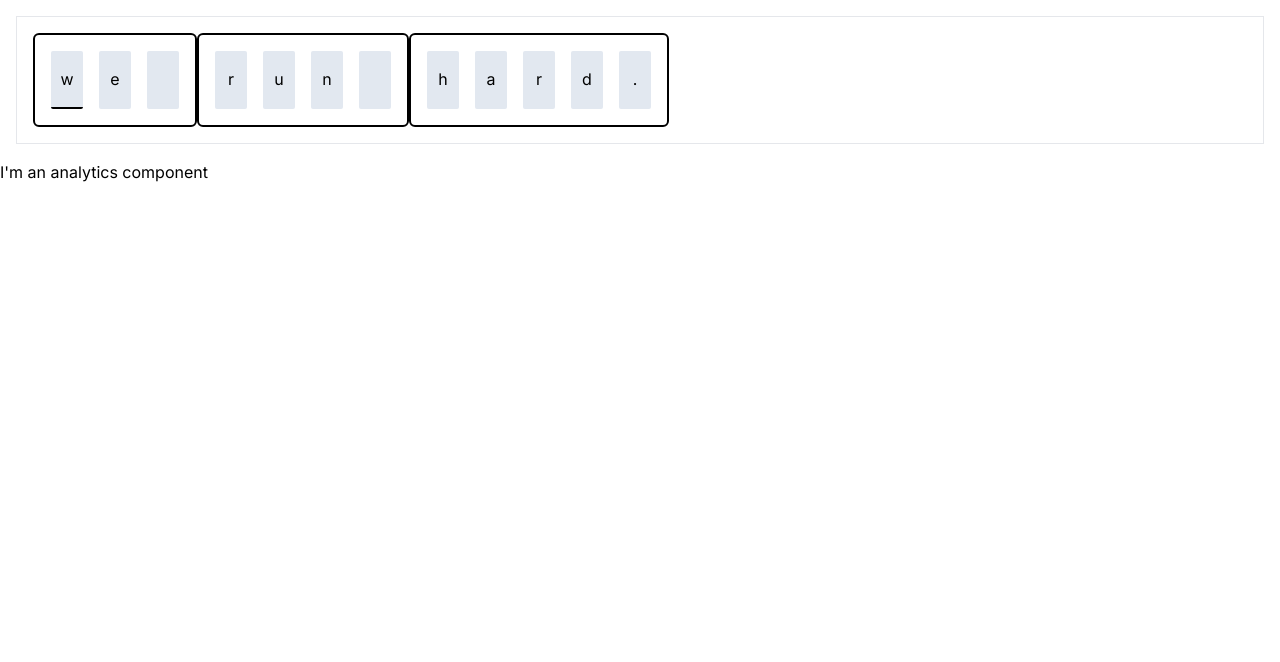
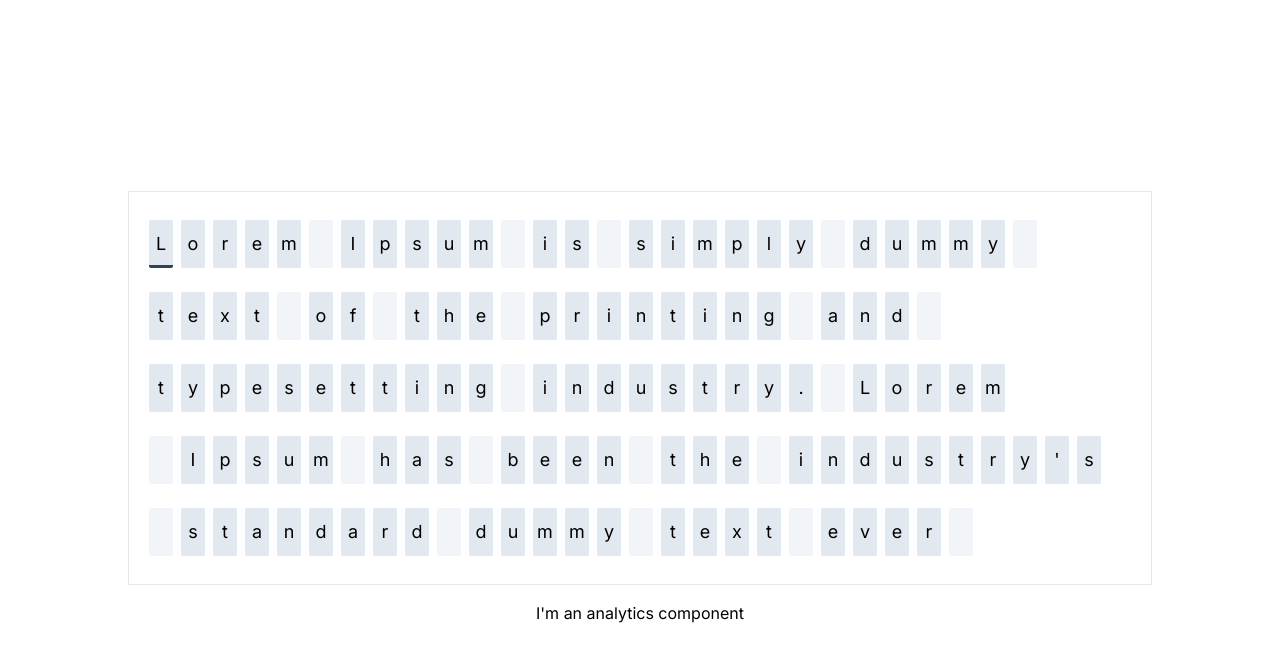
Before and after one commit to maximforever/letterfinder-next, a Next.js app: page / in a window 1280 px wide. Shown: the top 662 px of the page. Built offline with nearby package versions, Linux system fonts and the light colour scheme.

Commit message:
mvp of typing and design

```diff
--- a/src/app/page.tsx
+++ b/src/app/page.tsx
@@ -4,9 +4,12 @@ import { Frame } from "@/components/Frame";
 import { Analytics } from "@/components/Analytics";
 
 export default function Home() {
+  const text =
+    "Lorem Ipsum is simply dummy text of the printing and typesetting industry. Lorem Ipsum has been the industry's standard dummy text ever since the 1500s";
+
   return (
-    <main>
-      <Frame text={"we run hard."} />
+    <main className="h-screen flex flex-col justify-center items-center">
+      <Frame text={text} />
       <Analytics />
     </main>
   );
--- a/src/components/Character.tsx
+++ b/src/components/Character.tsx
@@ -1,26 +1,45 @@
 "use client";
+import { CharStates, CharStats } from "@/types";
 
 type CharProps = {
-  char: string;
-  index: number;
+  char: CharStats;
   currentCharacterIndex: number;
 };
 
-export const Character = ({
-  char,
-  index,
-  currentCharacterIndex,
-}: CharProps) => {
+export const Character = ({ char, currentCharacterIndex }: CharProps) => {
+  const renderCurrentCharacterIndicator = () => {
+    if (char.index === currentCharacterIndex) {
+      return (
+        <div className="w-full bg-slate-700 absolute bottom-0 h-[3px] rounded-b-sm"></div>
+      );
+    }
+  };
+
   const currentCharStyling = () => {
-    const isCurrentChar = index === currentCharacterIndex;
-    return isCurrentChar ? "border-b-2 border-black " : "";
+    const isCurrentChar = char.index === currentCharacterIndex;
+    const isSpace = !char.character.trim().length;
+
+    if (char.deleted || isCurrentChar) {
+      return isSpace ? "bg-slate-100" : "bg-slate-200";
+    } else if (char.state === "incorrect") {
+      return "bg-red-200";
+    } else if (char.state === "correct") {
+      return "bg-green-200";
+    } else if (char.state === "corrected") {
+      return "bg-yellow-200";
+    } else if (isSpace) {
+      return "bg-slate-100";
+    } else {
+      return "bg-slate-200";
+    }
   };
 
   return (
     <div
-      className={`w-8 py-4 m-2 rounded-sm bg-slate-200 text-center align-center ${currentCharStyling()}`}
+      className={`w-6 h-9 l:w-8 lg:h-12 m-1 relative text-base xl:text-lg rounded-sm flex justify-center items-center ${currentCharStyling()}`}
     >
-      {char}
+      {char.character}
+      {renderCurrentCharacterIndicator()}
     </div>
   );
 };
--- a/src/components/Frame.tsx
+++ b/src/components/Frame.tsx
@@ -1,6 +1,6 @@
 "use client";
 
-import { useState, useEffect } from "react";
+import { useState, useEffect, useCallback, useRef } from "react";
 import { Word } from "./Word";
 import { CharStats } from "@/types";
 
@@ -10,56 +10,120 @@ const otherKeys = " ";
 const allowedKeys = alphabet + characters + otherKeys;
 
 export const Frame = ({ text }) => {
-  const [currentCharacterIndex, setCurrentCharacterIndex] = useState(0);
-  const [charsInOrder, setCharsInOrder] = useState([]);
+  const [characterIndex, _setCharacterIndex] = useState(0);
+  const [chars, _setChars] = useState<CharStats[]>([]);
 
+  const characterIndexRef = useRef(characterIndex);
+  const charsRef = useRef(chars);
+
+  function setCurrentCharacterIndex(value) {
+    characterIndexRef.current = value; // Updates the ref
+    _setCharacterIndex(value);
+  }
+
+  function setChars(value) {
+    charsRef.current = value; // Updates the ref
+    _setChars(value);
+  }
+
+  // break text up into characters and save them to chars
   useEffect(() => {
-    document.addEventListener("keydown", (e) => handleKeyDown(e.key));
+    const updatedChars: CharStats[] = text.split("").map((character, index) => {
+      return {
+        character,
+        typed: null,
+        index,
+        state: "incomplete",
+        timeToCorrect: null,
+      };
+    });
+
+    setChars(updatedChars);
+  }, [text]);
+
+  //once chars are in state, listen for keydown
+  useEffect(() => {
+    window.addEventListener("keydown", (e) => handleTyping(e.key));
   }, []);
 
-  useEffect(() => {
-    const updatedCharsInOrder: CharStats[] = text
-      .split("")
-      .map((char, index) => {
-        return { char, index, state: "incomplete", timeToCorrect: null };
-      });
-
-    setCharsInOrder(updatedCharsInOrder);
-  }, [text]);
-
-  const isValidKey = (key) => {
-    return allowedKeys.includes(key.toLowerCase());
+  const isValidKey = (key: string) => {
+    return allowedKeys.includes(key.toLowerCase()) || key === "Backspace";
   };
 
-  const handleKeyDown = (key) => {
-    if (!isValidKey(key)) {
-      console.log("invalid letter " + key);
+  const handleTyping = useCallback(
+    (key: string) => {
+      if (!isValidKey(key)) {
+        return;
+      }
+
+      const currentCharacterIndex = characterIndexRef.current;
+      const currentChars = charsRef.current;
+
+      let newCharacterState;
+      let newCharacterDeleted;
+
+      if (key === "Backspace") {
+        newCharacterDeleted = true;
+        if (currentCharacterIndex > 0) {
+          setCurrentCharacterIndex(currentCharacterIndex - 1);
+        }
+      } else {
+        if (key === currentChars[currentCharacterIndex].character) {
+          const currentCharState = currentChars[currentCharacterIndex].state;
+          const charCorrectedOrIncorrect = ["incorrect", "corrected"].includes(
+            currentChars[currentCharacterIndex].state
+          );
+          newCharacterState = charCorrectedOrIncorrect
+            ? "corrected"
+            : "correct";
+        } else {
+          newCharacterState = "incorrect";
+        }
+
+        if (currentCharacterIndex + 1 <= text.length) {
+          setCurrentCharacterIndex(currentCharacterIndex + 1);
+        }
+      }
+
+      const updatedChars = [...currentChars];
+      updatedChars[currentCharacterIndex] = {
+        ...updatedChars[currentCharacterIndex],
+        state: newCharacterState,
+        deleted: newCharacterDeleted,
+      };
+
+      setChars(updatedChars);
+    },
+    [chars]
+  );
+
+  const breakTextIntoWords = () => {
+    if (!chars.length) {
       return;
     }
-    console.log(key);
-  };
 
-  const breakTextIntoWords = () => {
-    const words = text.split(" ");
-    const wordCount = words.length;
-    let startingWordIndex = 0;
+    const words = text.match(/\w+[ .,?!:;]/g);
+    let charIndex = 0;
 
     return words.map((word: string, index: number) => {
-      const separator = index === wordCount - 1 ? "" : " ";
-      const thisWord = word + separator;
-      const thisWordIndex = startingWordIndex;
-      startingWordIndex += thisWord.length; // 1 is the separator length
+      const charIndexForThisWord = charIndex;
+      charIndex += word.length;
 
       return (
         <Word
           key={index}
-          word={thisWord}
-          startingWordIndex={thisWordIndex}
-          currentCharacterIndex={currentCharacterIndex}
+          word={word}
+          chars={chars}
+          startingIndex={charIndexForThisWord}
+          currentCharacterIndex={characterIndex}
         />
       );
     });
   };
 
-  return <div className="flex m-4 p-4 border">{breakTextIntoWords()}</div>;
+  return (
+    <div className="flex  max-w-[90%] lg:max-w-screen-lg flex-wrap m-4 p-4 border">
+      {breakTextIntoWords()}
+    </div>
+  );
 };
--- a/src/components/Word.tsx
+++ b/src/components/Word.tsx
@@ -1,34 +1,33 @@
 "use client";
 import { useState } from "react";
 import { Character } from "./Character";
+import { CharStats } from "@/types";
 
 type WordProps = {
   word: string;
-  startingWordIndex: number;
+  startingIndex: number;
   currentCharacterIndex: number;
+  chars: CharStats[];
 };
 
 export const Word = ({
   word,
-  startingWordIndex,
+  startingIndex,
   currentCharacterIndex,
+  chars,
 }: WordProps) => {
   const renderCharacters = () => {
-    return word
-      .split("")
-      .map((char, index) => (
+    return word.split("").map((_, index) => {
+      const thisChar = chars[startingIndex + index];
+      return (
         <Character
           key={index}
-          index={startingWordIndex + index}
-          char={char}
+          char={thisChar}
           currentCharacterIndex={currentCharacterIndex}
         />
-      ));
+      );
+    });
   };
 
-  return (
-    <div className="flex p-2 rounded-md border-2 border-black">
-      {renderCharacters()}
-    </div>
-  );
+  return <div className="flex py-2 border-black">{renderCharacters()}</div>;
 };
--- a/src/types.ts
+++ b/src/types.ts
@@ -1,6 +1,10 @@
+export type CharStates = "incomplete" | "correct" | "incorrect" | "corrected";
+
 export type CharStats = {
-  char: string;
+  character: string;
+  typed: string | null;
+  deleted: boolean;
   index: number;
-  state: "incomplete" | "correct" | "incorrect" | "corrected";
+  state: CharStates;
   timeToCorrect: number | null;
 };
```
